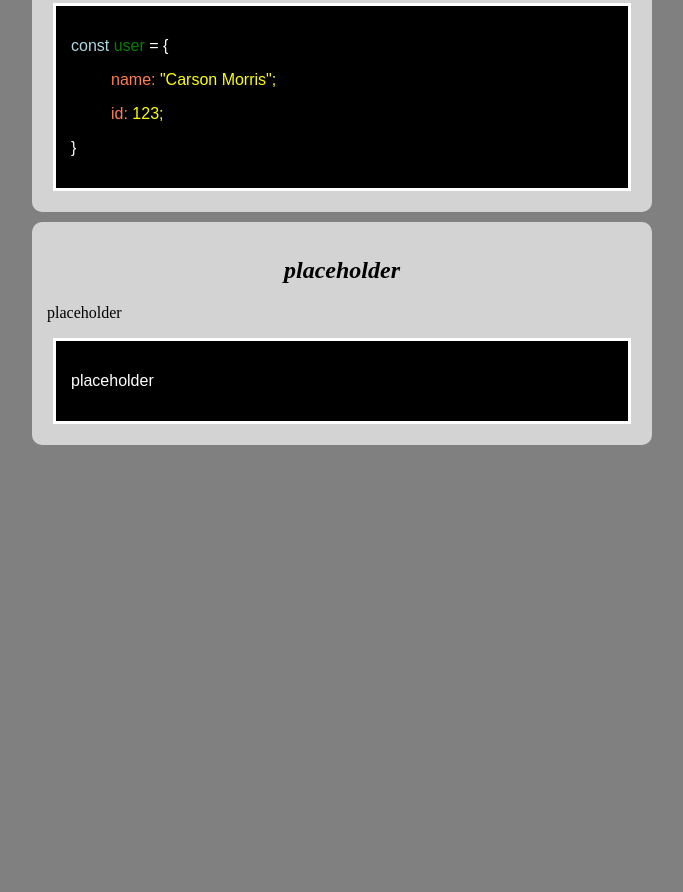
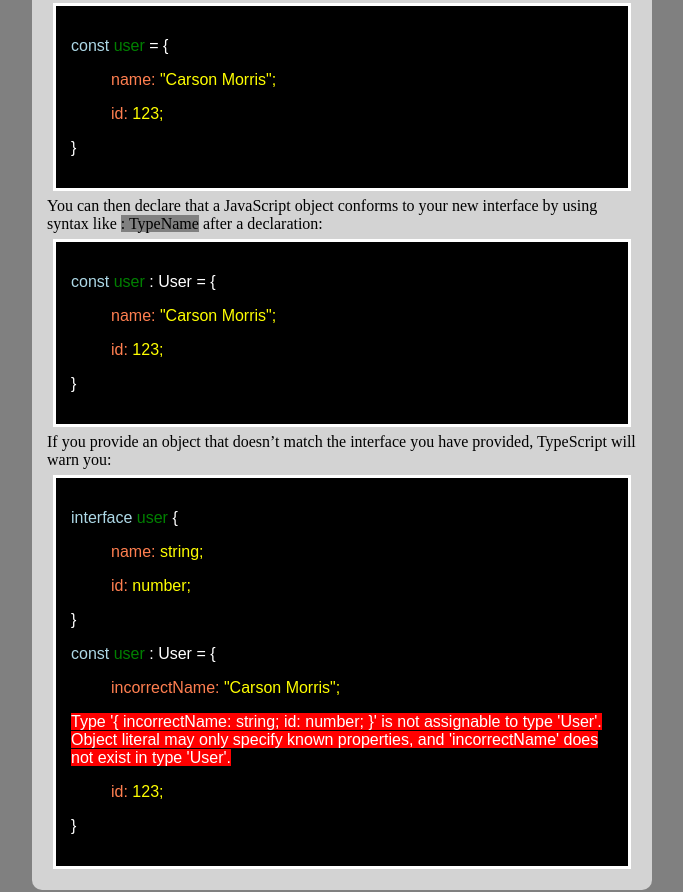
Before and after one commit to cs401-fall2022/lesson14-carsonmorris, a plain HTML site: page index.html in a window 1280 px wide. Shown: the part 1113-2005 px from the top of the page, without its empty margins (298-981 px from the left). Before the commit the page ends 1568 px from the top, so only its background shows below. Drawn offline with Linux system fonts and the light colour scheme.

Commit message:
More additions

```diff
--- a/index.html
+++ b/index.html
@@ -45,7 +45,28 @@
           <p id="indented"><span style="color: coral">id: </span><span style="color: yellow"> 123;</span></p>
         <p>}</p>
       </div>
+      You can then declare that a JavaScript object conforms to your new interface by using syntax like <span style="background-color: gray">: TypeName</span> after a declaration:
+      <div id="codeText">
+        <p><span style="color: lightblue">const</span><span style="color: green"> user</span> : User = {</p>
 
+          <p id="indented"><span style="color: coral">name: </span><span style="color: yellow">"Carson Morris";</span></p>
+          <p id="indented"><span style="color: coral">id: </span><span style="color: yellow"> 123;</span></p>
+        <p>}</p>
+      </div>
+      If you provide an object that doesn’t match the interface you have provided, TypeScript will warn you:
+      <div id="codeText">
+        <p><span style="color: lightblue">interface</span><span style="color: green"> user</span> {</p>
+          <p id="indented"><span style="color: coral">name: </span><span style="color: yellow">string;</span></p>
+        <p id="indented"><span style="color: coral">id: </span><span style="color: yellow"> number;</span></p>
+        <p>}</p>
+        <p><span style="color: lightblue">const</span><span style="color: green"> user</span> : User = {</p>
+
+          <p id="indented"><span style="color: coral">incorrectName: </span><span style="color: yellow">"Carson Morris";</span></p>
+          <p><span style="background-color: red;"">Type '{ incorrectName: string; id: number; }' is not assignable to type 'User'.
+            Object literal may only specify known properties, and 'incorrectName' does not exist in type 'User'.</span></p>
+          <p id="indented"><span style="color: coral">id: </span><span style="color: yellow"> 123;</span></p>
+        <p>}</p>
+      </div>
     </div>
 
     <div id="contentBox">
```
